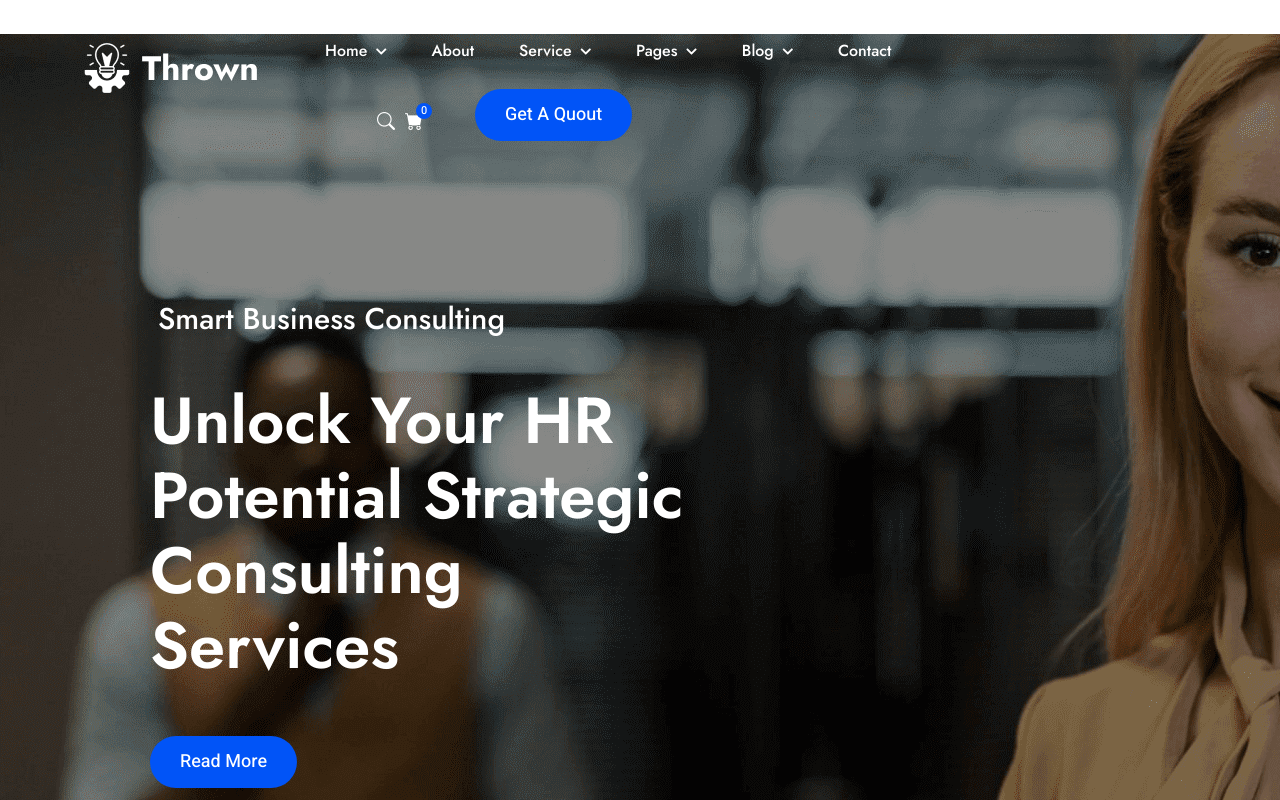
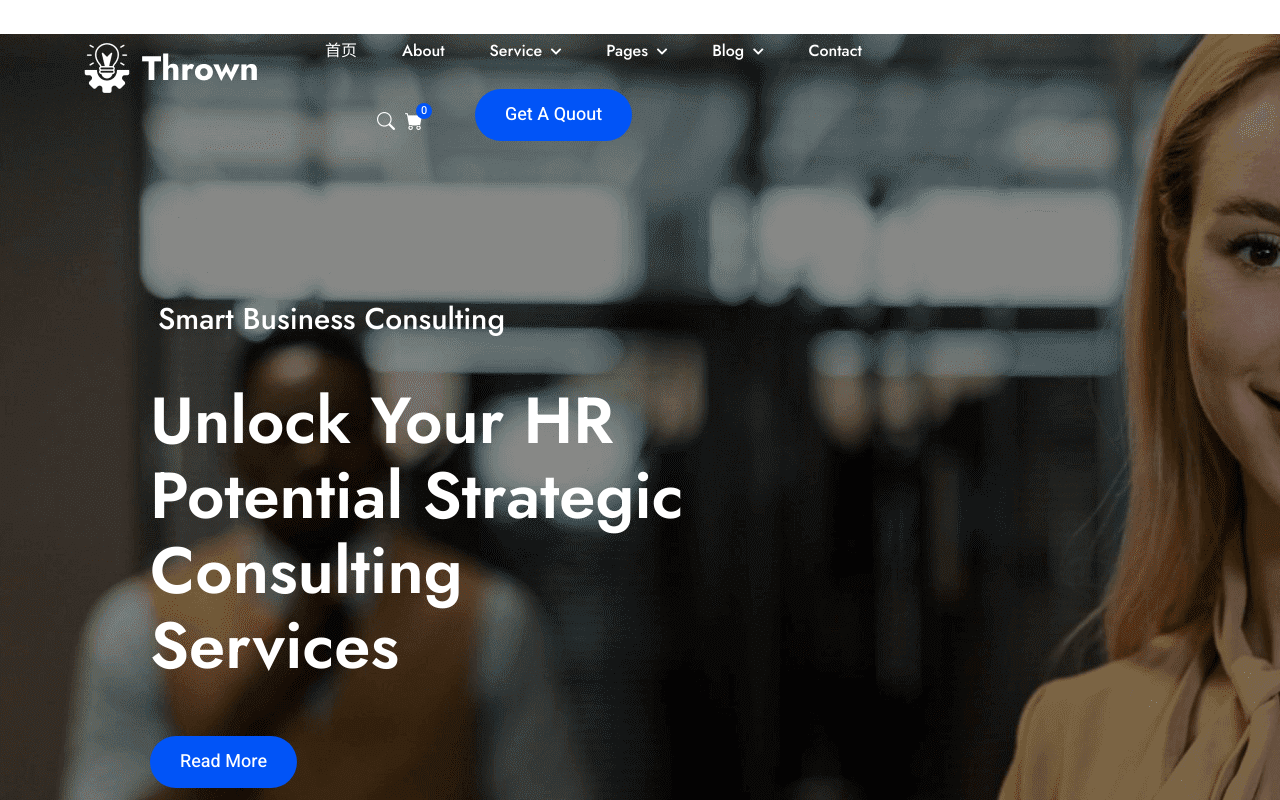
Before and after one commit to marlinlm/qianmo-home, a Next.js app: page /qianmo-home/ in a window 1280 px wide. Shown: the top 800 px of the page. Built offline with nearby package versions, Linux system fonts and the light colour scheme.

Commit message:
updated home menu

```diff
--- a/layouts/Header.js
+++ b/layouts/Header.js
@@ -359,9 +359,11 @@ const Nav = () => {
     <ul>
       <li>
         {/* <a href="#"> */}
-        <a legacyBehavior href="/">
-          Home <i className="fas fa-chevron-down" />
-        </a>
+        <Link legacyBehavior href="/">
+          <a>
+            首页 {/* Home <i className="fas fa-chevron-down" /> */}
+          </a>
+        </Link>
         {/* <div className="home-menu">
           <div className="row gx-6 row-cols-1 row-cols-md-2 row-cols-xl-5">
             <div className="home-items">
```
